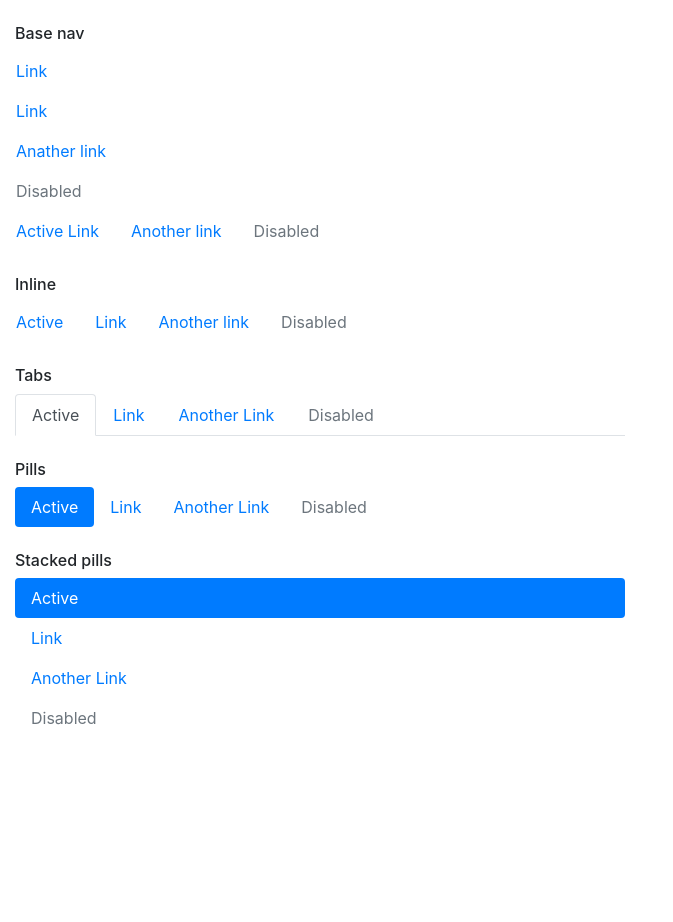
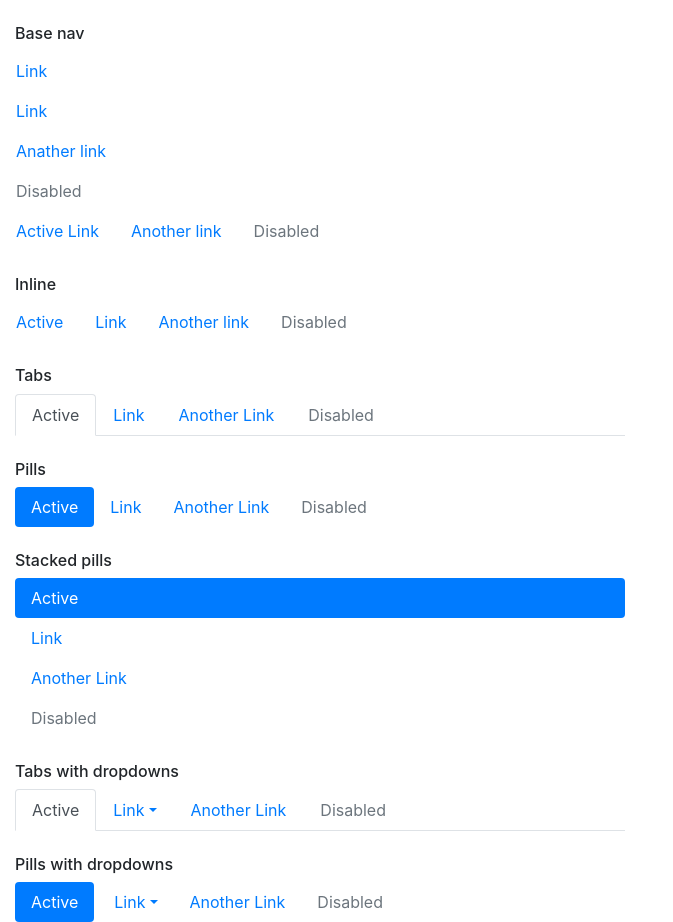
Before and after one commit to mazurenko913/bootstrap-uikit, a website: page navs/index.html in a window 1280 px wide. Shown: the whole page, without its empty margins (0-673 px from the left). Before the commit the page ends 800 px from the top, so only its background shows below. Drawn offline with nearby package versions, Linux system fonts and the light colour scheme.

Commit message:
make navs

```diff
--- a/navs/index.html
+++ b/navs/index.html
@@ -89,6 +89,52 @@
                 <a class="nav-link disabled" href="#" tabindex="-1" aria-disabled="true">Disabled</a>
             </li>
         </ul>
+
+        <h6 class="mt-4">Tabs with dropdowns</h6>
+        <ul class="nav nav-tabs">
+            <li class="nav-item">
+                <a class="nav-link active" href="#">Active</a>
+            </li>
+            <li class="nav-item dropdown">
+                <a class="nav-link dropdown-toggle" data-toggle="dropdown" href="#" role="button" aria-haspopup="true"
+                    aria-expanded="false">Link</a>
+                <div class="dropdown-menu">
+                    <a class="dropdown-item" href="#">Action</a>
+                    <a class="dropdown-item" href="#">Dropdown link</a>
+                    <div class="dropdown-divider"></div>
+                    <a class="dropdown-item" href="#">Dropdown link</a>
+                </div>
+            </li>
+            <li class="nav-item">
+                <a class="nav-link" href="#">Another Link</a>
+            </li>
+            <li class="nav-item">
+                <a class="nav-link disabled" href="#" tabindex="-1" aria-disabled="true">Disabled</a>
+            </li>
+        </ul>
+
+        <h6 class="mt-4">Pills with dropdowns</h6>
+        <ul class="nav nav-pills">
+            <li class="nav-item mr-1">
+                <a class="nav-link active" href="#">Active</a>
+            </li>
+            <li class="nav-item dropdown">
+                <a class="nav-link dropdown-toggle" data-toggle="dropdown" href="#" role="button" aria-haspopup="true"
+                    aria-expanded="false">Link</a>
+                <div class="dropdown-menu">
+                    <a class="dropdown-item" href="#">Action</a>
+                    <a class="dropdown-item" href="#">Dropdown link</a>
+                    <div class="dropdown-divider"></div>
+                    <a class="dropdown-item" href="#">Dropdown link</a>
+                </div>
+            </li>
+            <li class="nav-item">
+                <a class="nav-link" href="#">Another Link</a>
+            </li>
+            <li class="nav-item">
+                <a class="nav-link disabled" href="#" tabindex="-1" aria-disabled="true">Disabled</a>
+            </li>
+        </ul>
     </div>
 
 </body>
```
